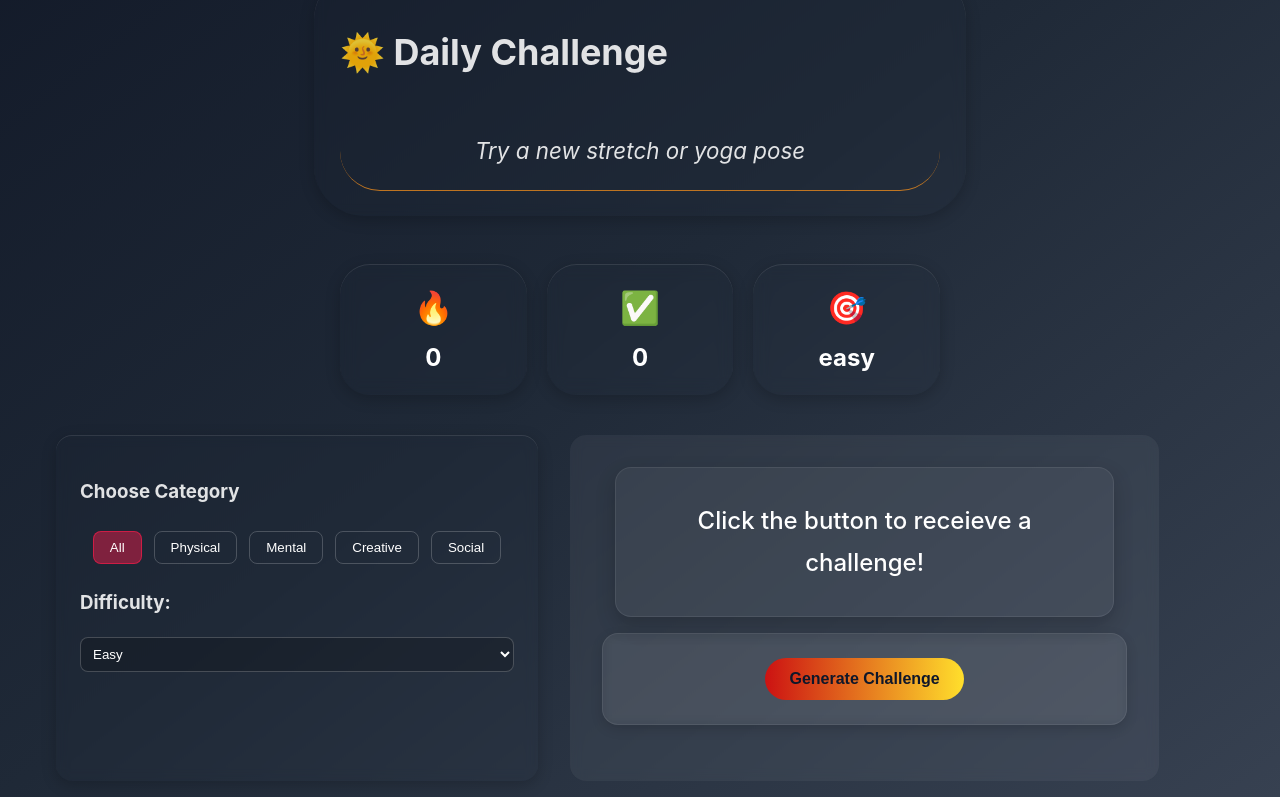
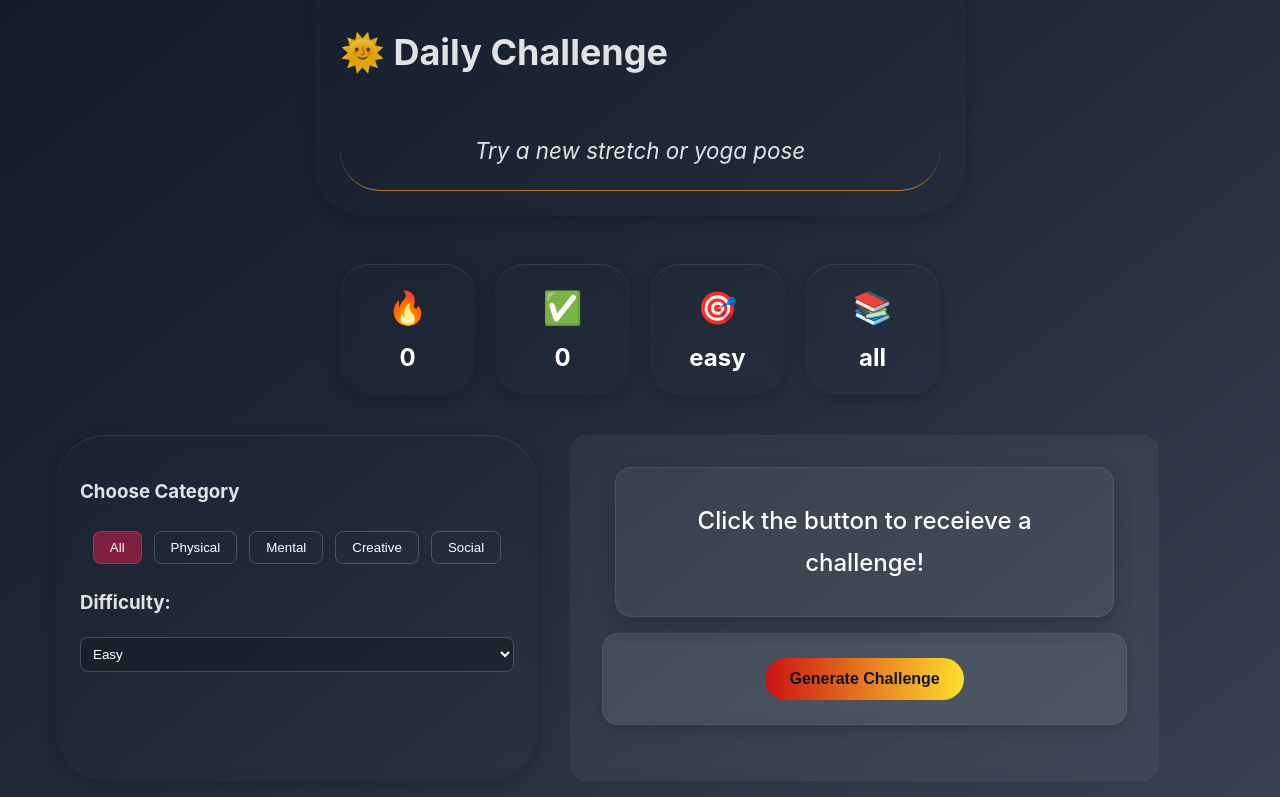
Before and after one commit to robertoandino/challenge-me, a React (Vite) app: page / in a window 1280 px wide. Shown: the part 208-1005 px from the top of the page. Built offline with nearby package versions, Linux system fonts and the light colour scheme.

Commit message:
Enhance CategorySelector styles for improved layout and hover effects; update StatCard to include category display

```diff
--- a/src/components/CategorySelector/CategorySelector.css
+++ b/src/components/CategorySelector/CategorySelector.css
@@ -1,9 +1,16 @@
 .right-column {
     background: transparent;
-    border-radius: 1rem;
+    border-radius: 50px;
     box-shadow: 0 4px 15px rgba(0, 0, 0, 0.2), inset 0 1px 0 rgba(255, 255, 255, 0.1);
     padding: 1.5rem;
     backdrop-filter: blur(6px);
+    transition: transform 0.2s ease, box-shadow 0.3s ease;
+    transition: transform 0.25s ease, box-shadow 0.25s ease;
+}
+
+.right-column:hover {
+    transform: translateY(-5px);
+    box-shadow: 0 8px 20px rgba(0,0,0,0.25);
 }
 
 .category-controls {
--- a/src/components/StatCard/StatCard.tsx
+++ b/src/components/StatCard/StatCard.tsx
@@ -11,6 +11,7 @@ const StatCard: React.FC<StatCardProps> = ({ title, value}) => {
         if (title.includes("Streak")) return "🔥";
         if (title.includes("Completed")) return "✅";
         if (title.includes("Difficulty")) return "🎯";
+        if (title.includes("Category")) return "📚";
         return "📊";
     }
 
--- a/src/pages/Home.tsx
+++ b/src/pages/Home.tsx
@@ -30,7 +30,7 @@ const Home: React.FC = () => {
     //const [completedChallenges, setCompletedChallenges] = useState<string[]>([]);
     //const [showHistory, setShowHistory] = useState(false);
 
-    // State to manage Category and difficulty
+    // State to manage stats and filters
     const [selectedCategory, setSelectedCategory] = useState<ChallengeCategory | 'all'>('all');
     const [difficulty, setDifficulty] = useState<string>('easy');
     const [streakCount, setStreakCount] = useState<number>(0);
@@ -152,6 +152,7 @@ const Home: React.FC = () => {
                 <StatCard title="Streak" value={streakCount} />
                 <StatCard title="Completed" value={completedCount} />
                 <StatCard title="Difficulty" value={difficulty} />
+                <StatCard title="Category" value={selectedCategory} />
             </section>
 
             {/* User vitals */}
```
